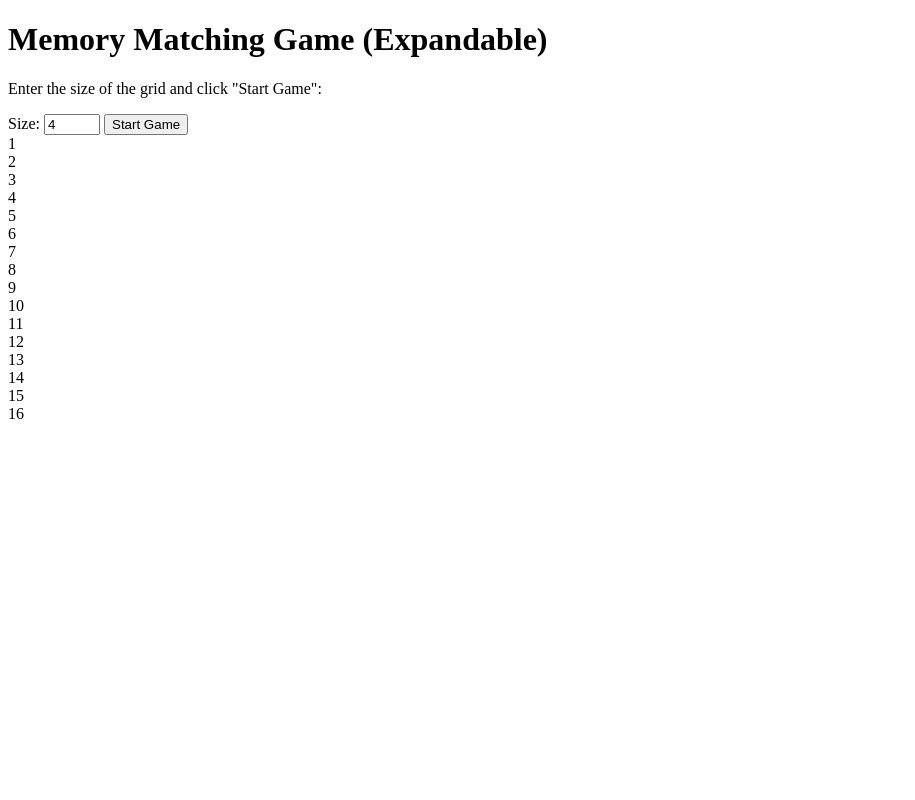
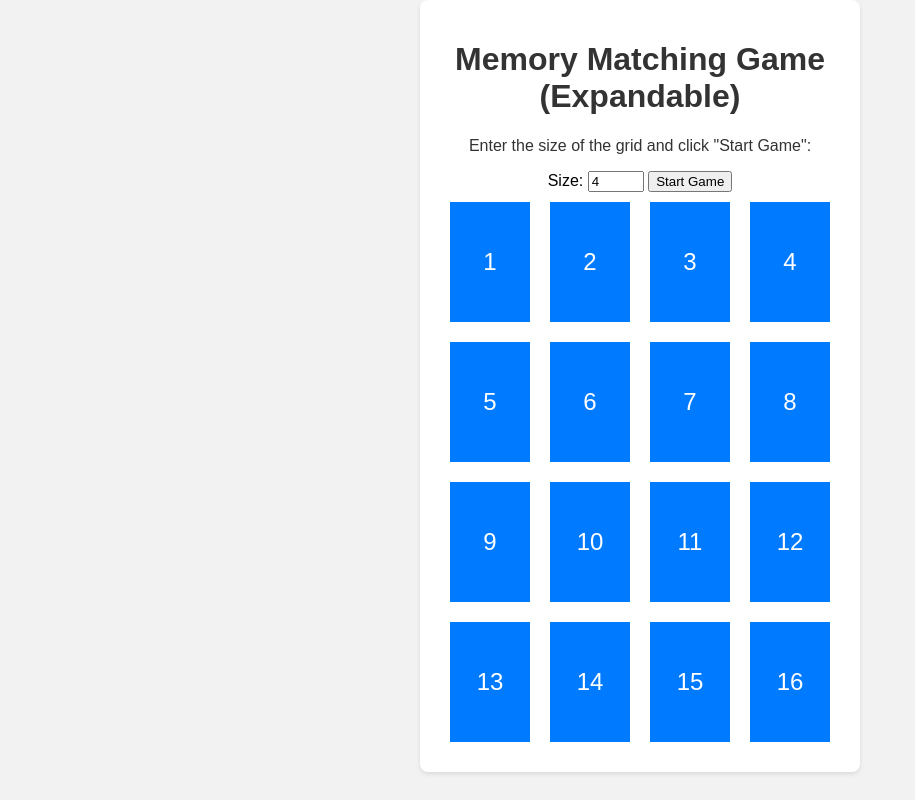
Before and after one commit to jkbgeiychy/ChatgptGames, a plain HTML site: page MatchGame.html in a window 1280 px wide. Both pictures are taken after a click on the button "Start Game". Shown: the whole page, without its empty margins (0-915 px from the left). Drawn offline with Linux system fonts and the light colour scheme.

Commit message:
Update MatchGame.html

```diff
--- a/MatchGame.html
+++ b/MatchGame.html
@@ -5,7 +5,36 @@
 <meta name="viewport" content="width=device-width, initial-scale=1.0">
 <title>Memory Matching Game (Expandable)</title>
 <style>
-    /* ... (Styles remain the same) */
+body {
+        font-family: Arial, sans-serif;
+        text-align: center;
+        background-color: #f2f2f2;
+        margin: 0;
+        padding: 0;
+    }
+    .container {
+        max-width: 400px;
+        margin: 0 auto;
+        padding: 20px;
+        background-color: #fff;
+        border-radius: 8px;
+        box-shadow: 0 2px 4px rgba(0, 0, 0, 0.1);
+    }
+    h1, p {
+        color: #333;
+    }
+    .card {
+        width: 80px;
+        height: 120px;
+        margin: 10px;
+        display: inline-block;
+        background-color: #007bff;
+        color: #fff;
+        font-size: 24px;
+        line-height: 120px;
+        text-align: center;
+        cursor: pointer;
+    }
 </style>
 </head>
 <body>
```
